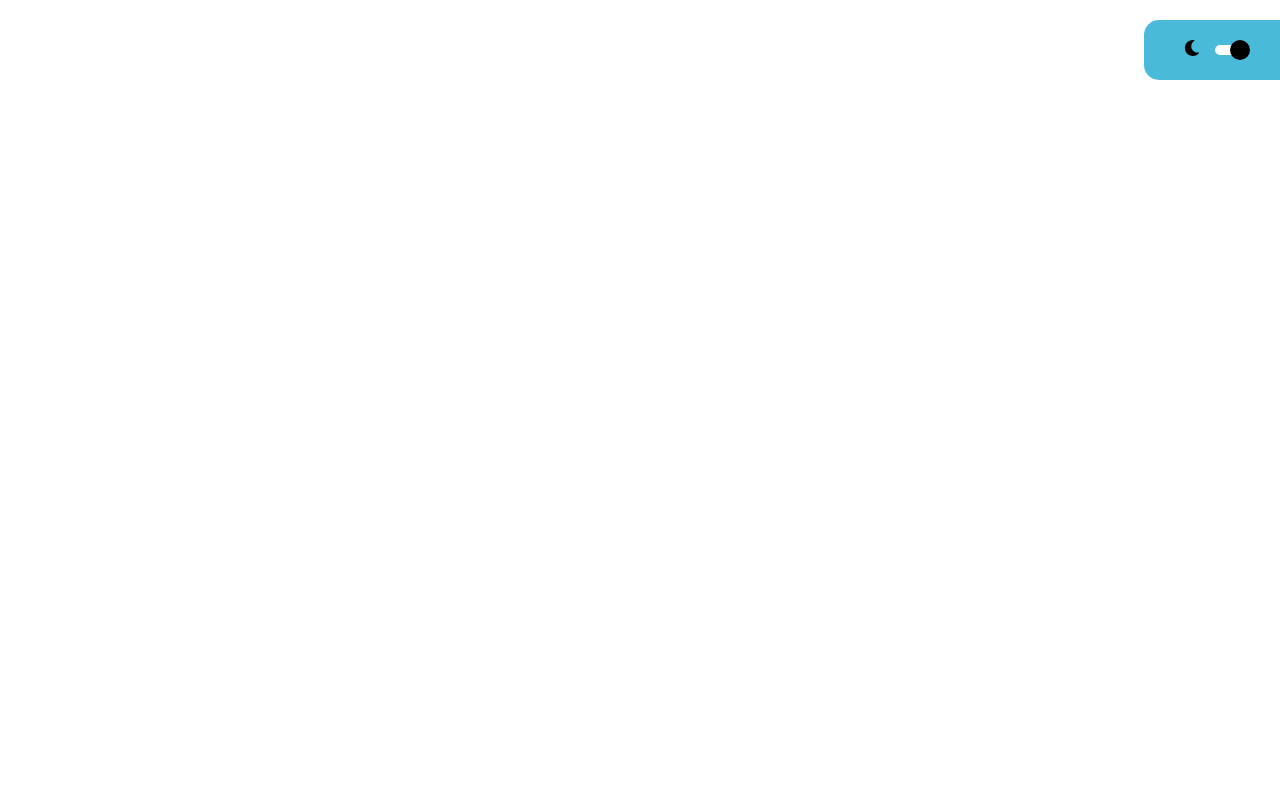
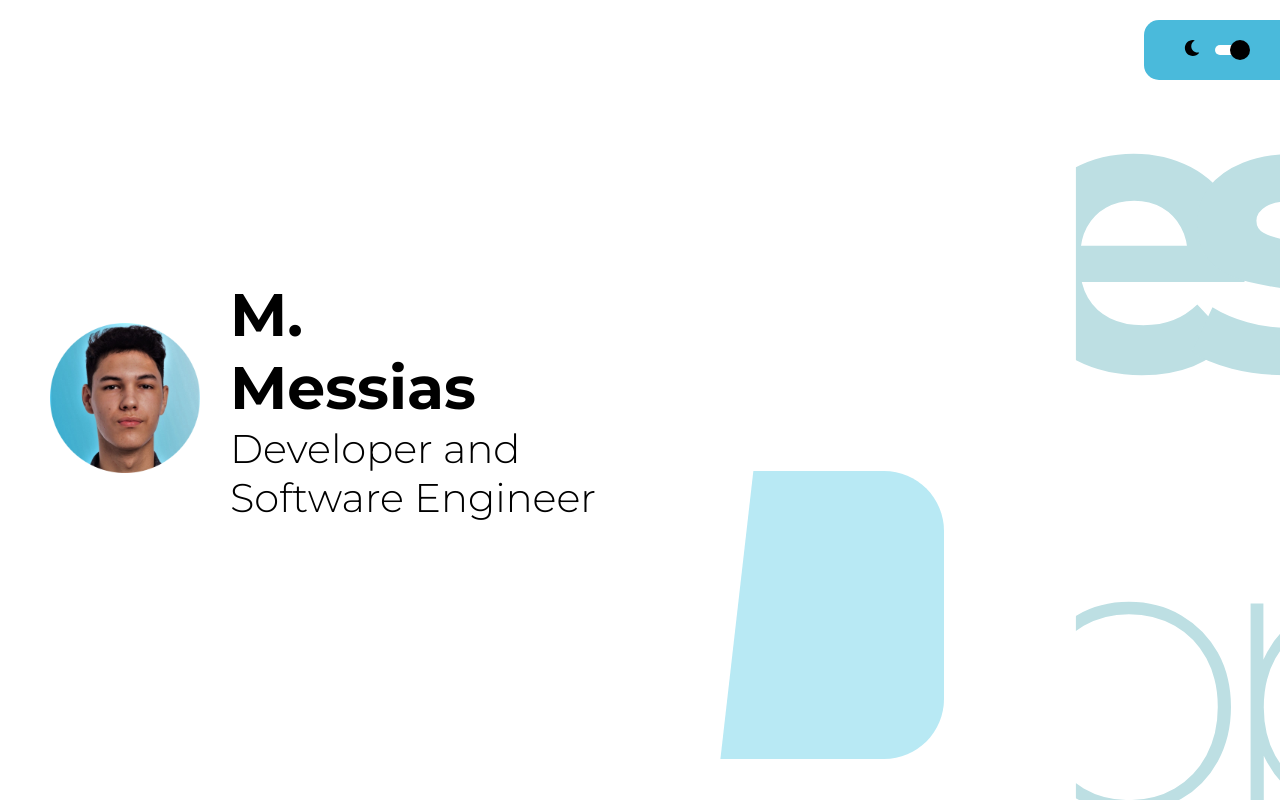
Before and after one commit to mmessiasdev/MessiasDeveloper, a React (Create React App) app: page / in a window 1280 px wide. Before the commit this address had no page. Built offline with nearby package versions, Linux system fonts and the light colour scheme; no server answers.

Commit message:
Deploy commit

```diff
--- a/package.json
+++ b/package.json
@@ -1,7 +1,7 @@
 {
   "name": "messias",
-  "homepage": " https://mmessiasdev.github.io/portfolio/",
-  "version": "1.0",
+  "homepage": "/portfolio",
+  "version": "1.1",
   "private": true,
   "dependencies": {
     "@emotion/react": "^11.11.0",
--- a/src/view/routes/index.js
+++ b/src/view/routes/index.js
@@ -23,7 +23,8 @@ function RoutesPage() {
             <GlobalStyle />
             <Router history={History}>
                 <Routes>
-                    <Route path='/portfolio' element={<HomePage />} />
+                    <Route path='/' element={<HomePage />} />
+                    <Route path='/homepage' element={<HomePage />} />
                     <Route path='/portfolio/homepage' element={<HomePage />} />
                     <Route path="/portfolio/projects" element={<Projects />} />
                     <Route path="/portfolio/skills" element={<Skills />} />
```
Also changed, not shown: 1 other file (tests, documents, lock files or other folders).
